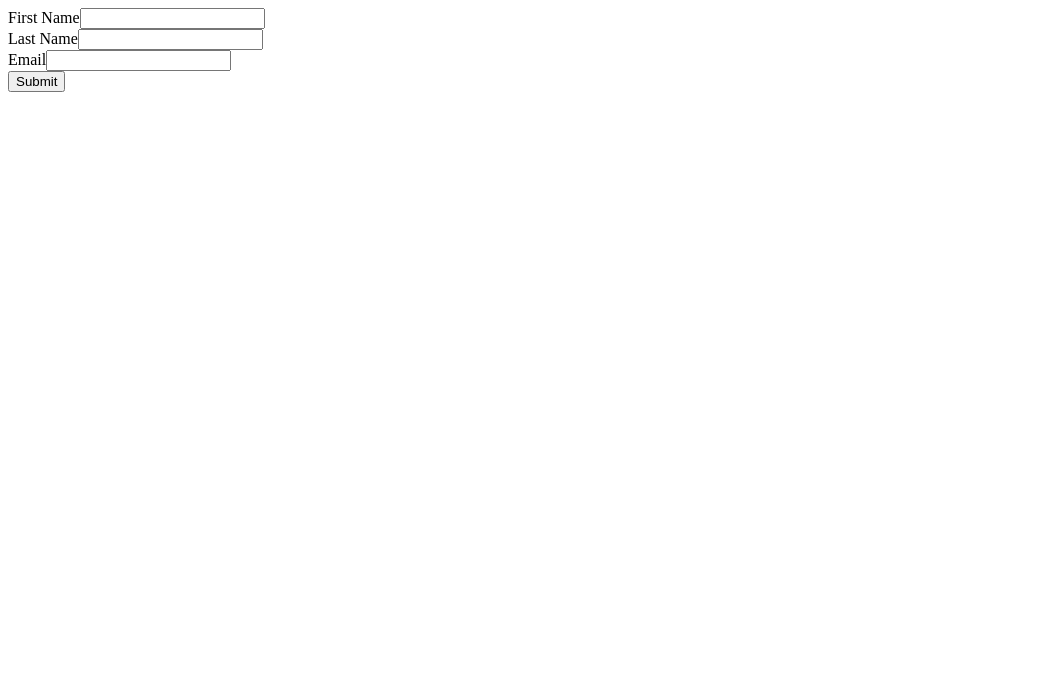
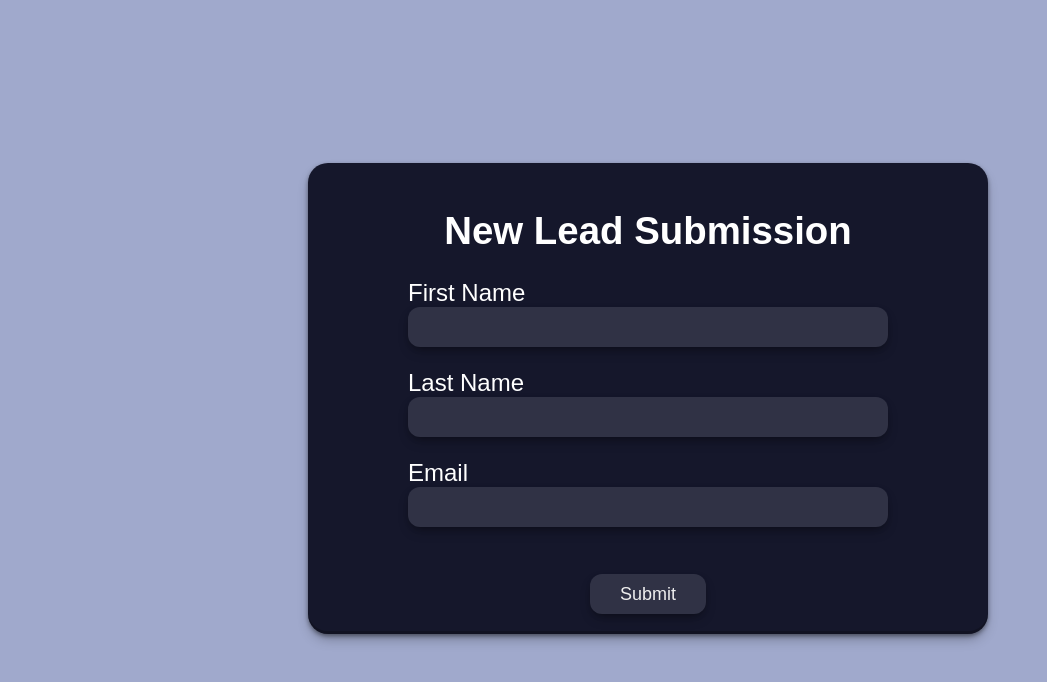
Before and after one commit to AndrewSimons3/Low-Commitment-Form, a plain HTML site: page index.html in a window 1280 px wide. Shown: the whole page, without its empty margins (0-1047 px from the left). Drawn offline with Linux system fonts and the light colour scheme.

Commit message:
updated form

```diff
--- a/index.html
+++ b/index.html
@@ -3,23 +3,20 @@
 		<meta charset="UTF-8" />
 		<meta http-equiv="Content-type" content="text/html; charset=UTF-8" />
 		<meta name="viewport" content="width=device-width, initial-scale=1.0" />
+		<link rel="stylesheet" href="./style.css" />
 		<title>Document</title>
 	</head>
 
 	<form
+		class="lc-form"
 		action="https://test.salesforce.com/servlet/servlet.WebToLead?encoding=UTF-8"
 		method="POST"
 	>
+		<h1>New Lead Submission</h1>
 		<input type="hidden" name="oid" value="00D8A000000MukH" />
 		<input type="hidden" name="retURL" value="http://" />
 
-		<!--  ----------------------------------------------------------------------  -->
-		<!--  NOTE: These fields are optional debugging elements. Please uncomment    -->
-		<!--  these lines if you wish to test in debug mode.                          -->
-		<!--  <input type="hidden" name="debug" value=1>                              -->
-		<!--  <input type="hidden" name="debugEmail" value="simdrew07@gmail.com">     -->
-		<!--  ----------------------------------------------------------------------  -->
-
+		<div class="input-box">
 			<label for="first_name">First Name</label
 			><input
 				id="first_name"
@@ -28,7 +25,9 @@
 				size="20"
 				type="text"
 			/><br />
+		</div>
 
+		<div class="input-box">
 			<label for="last_name">Last Name</label
 			><input
 				id="last_name"
@@ -37,7 +36,9 @@
 				size="20"
 				type="text"
 			/><br />
+		</div>
 
+		<div class="input-box">
 			<label for="email">Email</label
 			><input
 				id="email"
@@ -46,7 +47,8 @@
 				size="20"
 				type="text"
 			/><br />
+		</div>
 
-		<input type="submit" name="submit" />
+		<input class="submit-btn" type="submit" name="submit" />
 	</form>
 </html>
--- /dev/null
+++ b/style.css
@@ -0,0 +1,76 @@
+body {
+	height: 100vh;
+	width: 100%;
+
+	display: flex;
+	flex-direction: column;
+	justify-content: center;
+	align-items: center;
+	background: #a0a9cc;
+	color: #fff;
+	font-size: 1.2em;
+	font-family: 'HelveticaNeue-Light', 'Helvetica Neue Light', sans-serif;
+	font-weight: 100;
+	text-align: center;
+}
+
+.lc-form {
+	display: flex;
+	flex-direction: column;
+	justify-content: center;
+	align-items: center;
+	padding: 20px;
+
+	width: 50%;
+	background-color: #15172b;
+	border-radius: 20px;
+	color: white;
+	box-shadow: rgba(0, 0, 0, 0.4) 0px 2px 4px,
+		rgba(0, 0, 0, 0.3) 0px 7px 13px -3px, rgba(0, 0, 0, 0.2) 0px -3px 0px inset;
+}
+
+.input-box {
+	width: 75%;
+	display: flex;
+	flex-direction: column;
+	justify-content: center;
+	/* align-items: center; */
+	text-align: left;
+}
+
+label {
+	font-size: 24px;
+
+}
+
+input[type='text'] {
+	font-size: 14px;
+}
+
+input {
+	background-color: #303245;
+	border-radius: 12px;
+	border: 0;
+	box-sizing: border-box;
+	color: #eee;
+	font-size: 18px;
+	height: 40px;
+	outline: 0;
+	padding: 4px 20px 0;
+	box-shadow: rgba(0, 0, 0, 0.25) 0px 6px 12px -2px,
+		rgba(0, 0, 0, 0.3) 0px 3px 7px -3px;
+}
+
+.submit-btn {
+	margin-top: 25px;
+	padding: 10px 30px;
+	box-shadow: rgba(0, 0, 0, 0.25) 0px 6px 12px -2px,
+		rgba(0, 0, 0, 0.3) 0px 3px 7px -3px;
+	cursor: pointer;
+	transition: 0.3s all;
+}
+
+.submit-btn:hover {
+	background-color: #a0a9cc;
+	color: #303245;
+}
```
Lines whose indentation alone changed are shown as unchanged.
